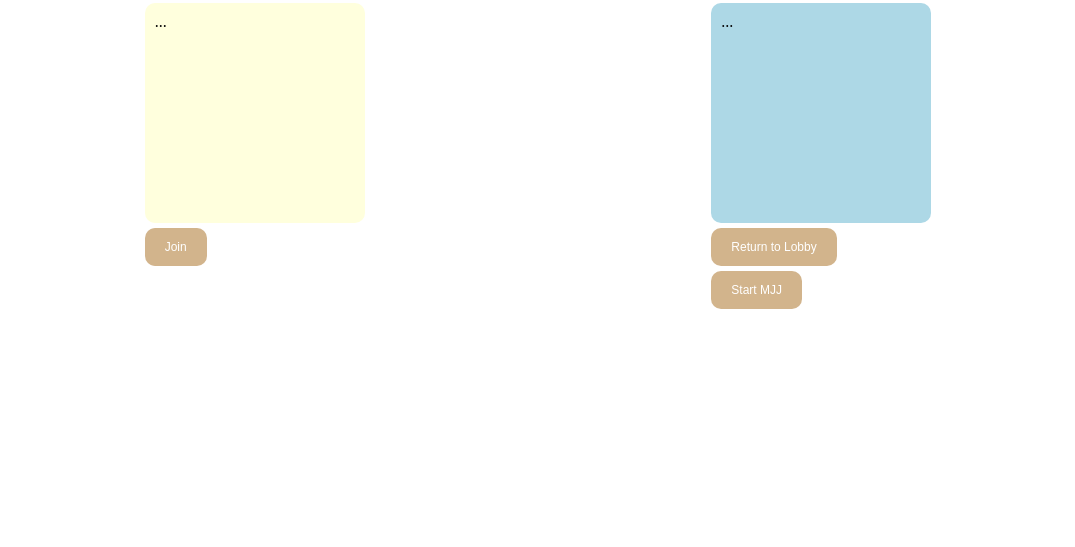
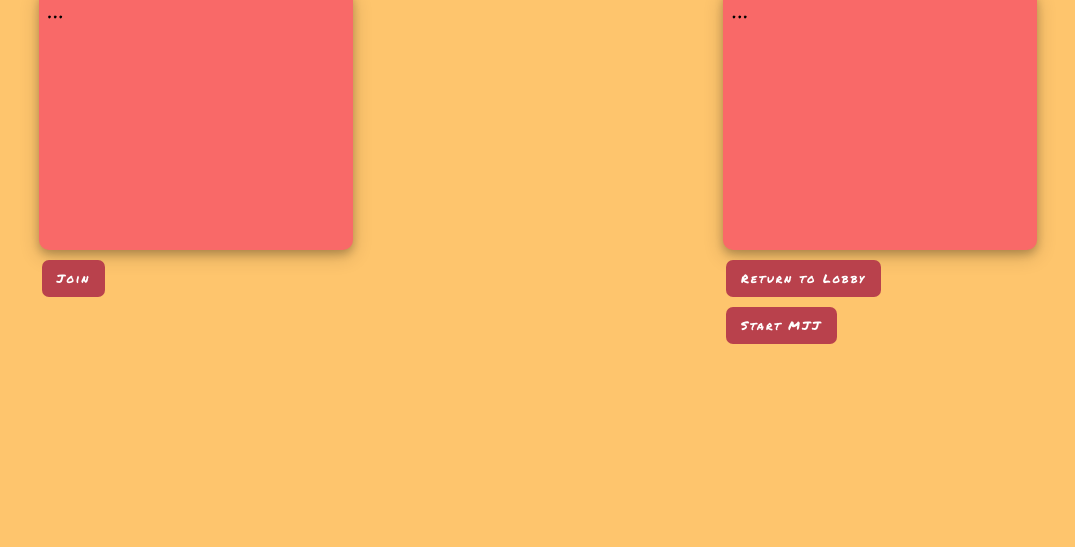
Before and after one commit to JacobMJones/goofspiel-server, a website: page lobby.html in a window 1280 px wide. Shown: the part 253-800 px from the top of the page, without its empty margins (102-1177 px from the left). Drawn offline with Linux system fonts and the light colour scheme; no server answers.

Commit message:
styling add by Ram Sayao

```diff
--- a/lobby.html
+++ b/lobby.html
@@ -1,6 +1,7 @@
 <!doctype html>
 <link rel="stylesheet" type="text/css" href="/styles/lobby.css">
 <html lang="en">
+<link href="https://fonts.googleapis.com/css?family=Permanent+Marker" rel="stylesheet">
 
 <head>
     <meta charset="utf-8">
@@ -10,22 +11,24 @@
 </head>
 
 <body>
-    <h1>Welcome To Chill Fun Times!</h1>
-    <div class="container">
+    <h1>Mental <span style="color:black">Queue</span> Jitsu</h1>
+    <div class="login-container">
         <div>
         <h3 id="lobby_title">Lobby</h3>
         <div id="lobby">...</div>
-        <button name="join_mental" id="join_mental" value="Join Mental" type="submit">Join</button>
+        <button class="button-add" name="join_mental" id="join_mental" value="Join Mental"><span>Join</span></button>
         </div>
 <br/>
         <div>
         <h3 id="mental_title">Mental</h3>
         <div id="mental_queue">...</div>
-            <button name="return_to_lobby" id="return_to_lobby" value="Return Lobby" type="submit">Return to Lobby</button>
+            <button class="button-minus" name="return_to_lobby" id="return_to_lobby" value="Return Lobby" type="submit"><span>Return to Lobby</span></button>
             <br/>
-            <button name="start_new_mental" id="start_new_mental" value="Start Mental" type="submit">Start MJJ</button>
+            <button class="hvr-grow" name="start_new_mental" id="start_new_mental" value="Start Mental" type="submit"><span>Start MJJ</span></button>
         </div>
     </div>
+</div>
 </body>
-<script src="/scripts/lobby.js"></script>
+<script src="/scripts/lobby.js">
+</script>
 </html>
--- a/public/styles/lobby.css
+++ b/public/styles/lobby.css
@@ -1,56 +1,138 @@
 body {
     margin: 3rem;
-    font-family: Avenir;
+    font-family: 'Permanent Marker', cursive;
+    letter-spacing: 2px;
+    background-color: #fec56d;
 }
 
 h1 {
-        color: black;
+        color: white;
         margin: auto;
         text-align: center;
+        font-size: 7vw
+
 }
-
 h3 {
         text-align: center;
 }
 
-.container {
+.login-container {
     display: flex;
     justify-content: space-around;
-    margin: 7em;
+
 
 }
 button {
-        background-color: tan;
-        /* Green */
+    background-color: #b9414c;
     border: none;
     color: white;
-        padding: 12px 20px;
+    padding: 10px 15px;
     text-align: center;
     text-decoration: none;
     display: inline-block;
+    font-family: 'Permanent Marker', cursive;
+    letter-spacing: 2px;
     font-size: 12px;
-        border-radius: 10px;
-        margin-top: 5px;
+    border-radius: 7px;
+    margin-top: 10px;
+    margin-left: 3px;
 }
 
 #lobby {
 
-        top: 10px;
-        left: 10px;
-        width: 200px;
-        height: 200px;
-        background-color: #ffd;
+        width: 23vw;
+       height: 30vh;
+        background-color: #F96968;
         padding: 10px;
         border-radius: 10px;
+        margin-top: 10px;
+        box-shadow: 0 4px 8px 0 rgba(0, 0, 0, 0.2), 0 6px 20px 0 rgba(0, 0, 0, 0.19);
+        /*border: solid 1px #9BA0BC ;*/
 }
 
 #mental_queue {
 
-        top: 10px;
-        left: 220px;
-        width: 200px;
-        height: 200px;
-        background-color: lightblue;
+         width: 23vw;
+       height: 30vh;
+        background-color: #F96968;
         padding: 10px;
         border-radius: 10px;
+        margin-top: 10px;
+        box-shadow: 0 4px 8px 0 rgba(0, 0, 0, 0.2), 0 6px 20px 0 rgba(0, 0, 0, 0.19);
 }
+
+.button-add {
+      transition: all 0.5s;
+  cursor: pointer;
+}
+
+.button-add span {
+  cursor: pointer;
+  display: inline-block;
+  position: relative;
+  transition: 0.5s;
+}
+
+.button-add span:after {
+  content: '\00bb';
+  position: absolute;
+  opacity: 0;
+  top: 0;
+  right: -20px;
+  transition: 0.5s;
+}
+
+.button-add:hover span {
+  padding-right: 25px;
+}
+
+.button-add:hover span:after {
+  opacity: 1;
+  right: 0;
+}
+/*subtract effect*/
+.button-minus {
+    transition: all 0.5s;
+  cursor: pointer;
+}
+
+.button-minus span {
+  cursor: pointer;
+  display: inline-block;
+  position: relative;
+  transition: 0.5s;
+}
+
+.button-minus span:after {
+  content: '\00ab';
+  position: absolute;
+  opacity: 0;
+  top: 0;
+  left: 20px;
+  transition: 0.5s;
+}
+
+.button-minus:hover span {
+  padding-left: 25px;
+}
+
+.button-minus:hover span:after {
+  opacity: 1;
+  left: 0;
+}
+
+.hvr-grow {
+  display: inline-block;
+  vertical-align: middle;
+  -webkit-transform: perspective(1px) translateZ(0);
+  transform: perspective(1px) translateZ(0);
+  box-shadow: 0 0 1px rgba(0, 0, 0, 0);
+  -webkit-transition-duration: 0.3s;
+  transition-duration: 0.3s;
+  -webkit-transition-property: transform;
+  transition-property: transform;
+}
+.hvr-grow:hover, .hvr-grow:focus, .hvr-grow:active {
+  -webkit-transform: scale(1.1);
+  transform: scale(1.1);
+}
--- a/public/styles/login.css
+++ b/public/styles/login.css
@@ -1,13 +1,15 @@
 body {
     margin: 3rem;
-    font-family: Avenir;
-    background-color: #EAFDF8;
+    font-family: 'Permanent Marker', cursive;
+    letter-spacing: 2px;
+    background-color: #fec56d;
 }
 
 h1 {
-        color: black;
+        color: white;
         margin: auto;
         text-align: center;
+        font-size: 7vw
 
 }
 
@@ -22,40 +24,60 @@ h2 {
 
 
 }
-button {
-        background-color: #E4F0D0;
-        /* Green */
-        border: none;
-        color: black;
-        padding: 12px 20px;
-        text-align: center;
-        text-decoration: none;
-        display: inline-block;
-        font-family: Avenir;
-        font-size: 12px;
-        border-radius: 10px;
-        margin-top: 5px;
+.btn {
+    background-color: #b9414c;
+    border: none;
+    color: white;
+    padding: 10px 15px;
+    text-align: center;
+    text-decoration: none;
+    display: inline-block;
+    font-family: 'Permanent Marker', cursive;
+    letter-spacing: 2px;
+    font-size: 12px;
+    border-radius: 7px;
+    margin-top: 10px;
+    margin-left: 3px;
 
 }
 
+
 #lobby {
 
-        width: 250px;
-        height: 180px;
-        background-color: #A9DDD6;
+        width: 23vw;
+       /* height: 180px;*/
+        background-color: #F96968;
         padding: 10px;
         border-radius: 10px;
         margin-top: 10px;
-        border: solid 1px #9BA0BC ;
+        box-shadow: 0 4px 8px 0 rgba(0, 0, 0, 0.2), 0 6px 20px 0 rgba(0, 0, 0, 0.19);
+        /*border: solid 1px #9BA0BC ;*/
 }
 
 #mental_queue {
 
-        width: 250px;
-        height: 180px;
-        background-color: #91ADC2;
+        width: 23vw;
+       /* height: 180px;*/
+        background-color: #F96968;
         padding: 10px;
         border-radius: 10px;
         margin-top: 10px;
-        border: solid 1px #9BA0BC;
+        box-shadow: 0 4px 8px 0 rgba(0, 0, 0, 0.2), 0 6px 20px 0 rgba(0, 0, 0, 0.19);
+        /*border: solid 1px #9BA0BC;*/
 }
+
+.hvr-grow {
+  display: inline-block;
+  vertical-align: middle;
+  -webkit-transform: perspective(1px) translateZ(0);
+  transform: perspective(1px) translateZ(0);
+  box-shadow: 0 0 1px rgba(0, 0, 0, 0);
+  -webkit-transition-duration: 0.3s;
+  transition-duration: 0.3s;
+  -webkit-transition-property: transform;
+  transition-property: transform;
+}
+.hvr-grow:hover, .hvr-grow:focus, .hvr-grow:active {
+  -webkit-transform: scale(1.1);
+  transform: scale(1.1);
+}
--- a/public/styles/mentalgame.css
+++ b/public/styles/mentalgame.css
@@ -1,5 +1,25 @@
+body {
+    margin: 3rem;
+    font-family: 'Permanent Marker', cursive;
+    letter-spacing: 2px;
+    background-color: #fec56d;
+}
+
 h1 {
+        color: white;
+        margin: auto;
+        text-align: center;
+        font-size: 7vw
+}
+
+h2 {
     text-align: center;
+    font-size: 5vw;
+    color: black;
+}
+
+p {
+    font-size: 20px;
 }
 
 .ready_button {
@@ -9,41 +29,58 @@ h1 {
 .opponent_card_holder {
     background-color: rgb(136, 200, 243);
     height: 100px;
-    width: 100px;
+    width: 15vw;
+    margin: auto;
+    border-radius: 10px;
 }
 
 .opponent_card_holder_played {
     background-color: lightseagreen;
     height: 100px;
-    width: 100px;
+    width: 15vw;
 }
 
 .card {
-    float: left;
+    /*float: left;*/
     background-color: antiquewhite;
-    padding: 2%;
-    margin: 1%;
-    font-size: 15px;
+    padding: 5%;
+    margin: 3px;
+    font-size: 20px;
+    border-radius: 10px;
+
 }
 
+
 .played_card {
-    float: left;
-    bottom: 30;
-    background-color: green;
-    padding: 2%;
-    margin: 1%;
+    background-color: #F96968;
+    padding: 5%;
+    margin: 3px;
     font-size: 20px;
+    border-radius: 10px;
 }
 
 #game_deck {
     text-align: center;
     font-size: 25px;
-    margin: 2%;
+    margin: auto;
+    margin-top: 15px;
     background-color: brown;
     height: 100px;
-    width: 100px;
+    width: 15vw;
+    border-radius: 10px;
+
 }
 
 hr {
     clear: both;
 }
+
+.opponent_name {
+    text-align: center;
+    font-size: 18px;
+}
+
+.card_holder {
+    display: flex;
+    flex-wrap: wrap;
+}
```
Also changed, not shown: public/index.html (+14 -7 lines), views/mental.html (+4 -3 lines), 1 other file. Lines whose indentation alone changed are shown as unchanged.
